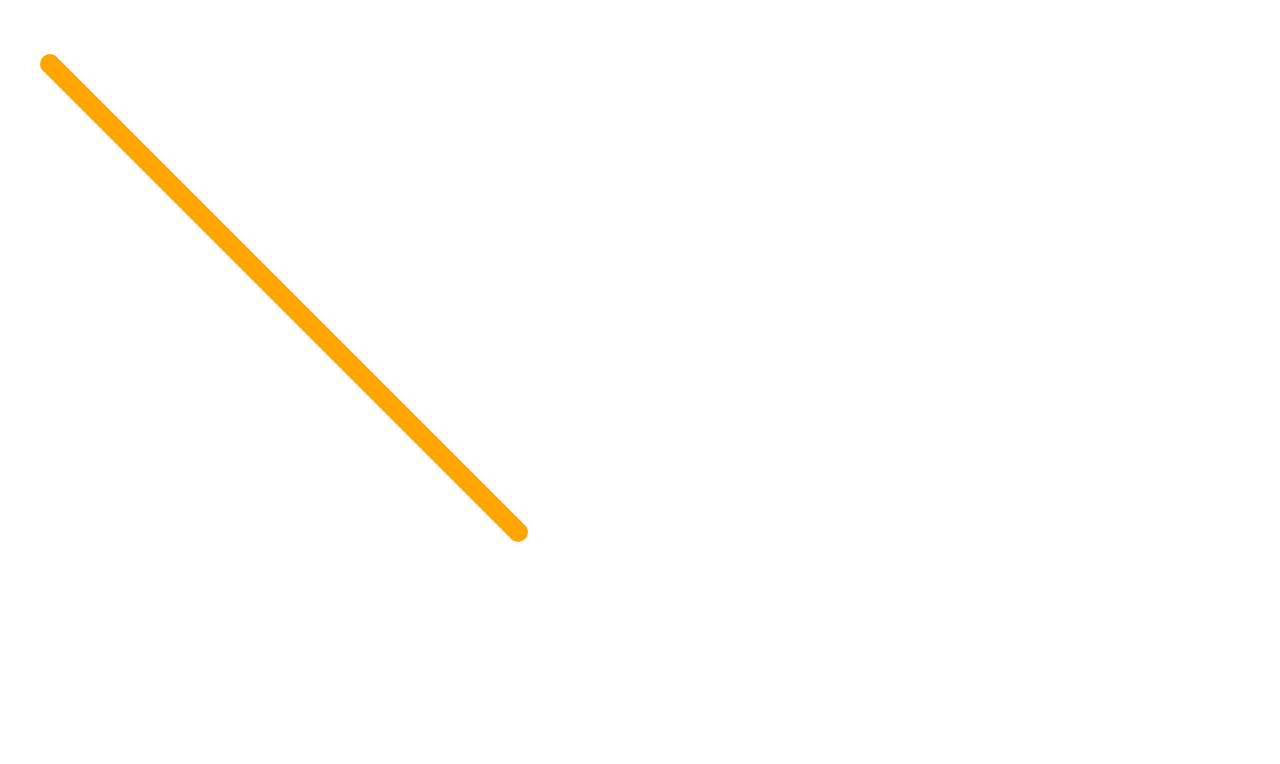
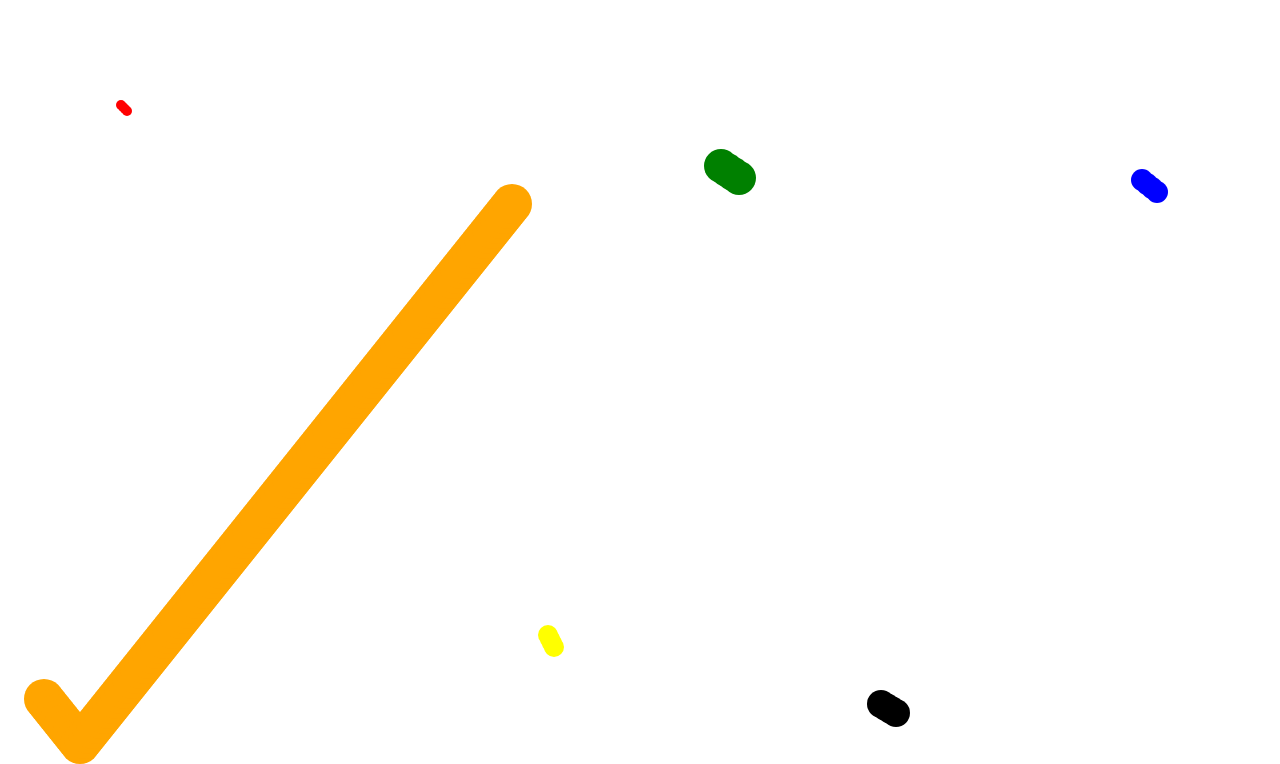
Before and after one commit to elektroels/programmerings-oevelser-lille-vaerloese, a plain HTML site: page index.html in a window 1280 px wide. Shown: the part 36-800 px from the top of the page. Drawn offline with Linux system fonts and the light colour scheme.

Commit message:
videre videre

```diff
--- a/index.html
+++ b/index.html
@@ -14,5 +14,6 @@
     <script src="oev1.js"></script>
     <script src="oev2.js"></script>
     <script src="oev3.js"></script>
+    <script src="oev4.js"></script>
   </body>
 </html>
--- a/oev1.js
+++ b/oev1.js
@@ -4,6 +4,6 @@
 // silver, maroon, purple, fuchsia, lime, olive, navy, teal, aqua
 
 let farve = 'orange'
-let bold = new Bold(50, 100, 4, 4, farve, 10)
+let bold = new Bold(farve)
 
 bold.draw()
--- /dev/null
+++ b/oev4.js
@@ -0,0 +1,21 @@
+// øvelse 4
+
+// Forrige: Loop en bold så det ligner bevægelse
+
+// Den her: En liste af bolde
+// Næste: Dernæst loop + requestAnimationFrame sådan at vi kan lave flere streger
+// Næste næste: Dernæst den sorte baggrund sådan at det ligner bolde
+
+let bolde = []
+
+bolde.push(new Bold('red'))
+bolde.push(new Bold('blue'))
+bolde.push(new Bold('green'))
+bolde.push(new Bold('yellow'))
+bolde.push(new Bold('black'))
+
+
+bolde.forEach(bold => bold.update())
+bolde.forEach(bold => bold.update())
+bolde.forEach(bold => bold.update())
+bolde.forEach(bold => bold.update())
--- a/program.js
+++ b/program.js
@@ -1,91 +1,84 @@
 // setup canvas
 
-const canvas = document.querySelector('canvas');
-const ctx = canvas.getContext('2d');
+const canvas = document.querySelector('canvas')
+const ctx = canvas.getContext('2d')
 
 // TODO: Lav det her dynamisk så det følger hvis man re-sizer vinduet =)
-const width = canvas.width = window.innerWidth;
-const height = canvas.height = window.innerHeight;
+const width = canvas.width = window.innerWidth
+const height = canvas.height = window.innerHeight
 
 // function til at generere et tilfaeldigt tal/nummer
 function random(minimum, maximum) {
-  return Math.floor(Math.random() * (maximum - minimum + 1)) + minimum;
+  return Math.floor(Math.random() * (maximum - minimum + 1)) + minimum
 }
 
 /* Definer hvad en bold er */
-function Bold(x, y, velX, velY, color, size) {
-  this.x = x;       // Random ? > nej koordinat system
-  this.y = y;       // Random ? > nej koordinat system
-  this.velX = velX; // Random mellem 2 tal > nej bevægelses-visning
-  this.velY = velY; // Random mellem 2 tal > nej bevægelses-visning
-  this.color = color; // Rando
-  this.size = size;
+function Bold(color) {
+  // Størrelse
+  this.size = random(5, 20)
+
+  // Placering
+  // ball position always draw at least one ball width
+  // away from the edge of the canvas, to avoid tegning errors
+  this.x = random(0 + this.size, width - this.size),
+  this.y = random(0 + this.size, height - this.size),
+
+  // Hastighed
+  this.velX = random(2, 8)  // Random mellem 2 tal > nej bevægelses-visning
+  this.velY = random(2, 8)  // Random mellem 2 tal > nej bevægelses-visning
+
+  // Farve
+  this.color = color
 }
 
 Bold.prototype.draw = function() {
-  ctx.beginPath();
-  ctx.fillStyle = this.color;
-  ctx.arc(this.x, this.y, this.size, 0, 2 * Math.PI);
-  ctx.fill();
+  ctx.beginPath()
+  ctx.fillStyle = this.color
+  ctx.arc(this.x, this.y, this.size, 0, 2 * Math.PI)
+  ctx.fill()
 }
 
 Bold.prototype.update = function() {
   if ((this.x + this.size) >= width) {
-    this.velX = -(this.velX);
+    this.velX = -(this.velX)
   }
 
   if ((this.x - this.size) <= 0) {
-    this.velX = -(this.velX);
+    this.velX = -(this.velX)
   }
 
   if ((this.y + this.size) >= height) {
-    this.velY = -(this.velY);
+    this.velY = -(this.velY)
   }
 
   if ((this.y - this.size) <= 0) {
-    this.velY = -(this.velY);
+    this.velY = -(this.velY)
   }
 
-  this.x += this.velX;
-  this.y += this.velY;
+  this.x += this.velX
+  this.y += this.velY
 
   this.draw()
 }
 
-/* ØVELSE 1 */
-//let testBold = new Bold(50, 100, 4, 4, 'blue', 10);
-//testBold.draw()
-
-
-/* ØVELSE SIDST */
-let balls = [];
+let balls = []
 
 while (balls.length < 5) {
-  let size = random(10,20);
-  let ball = new Bold(
-    // ball position always draw at least one ball width
-    // away from the edge of the canvas, to avoid tegning errors
-    random(0 + size,width - size),
-    random(0 + size,height - size),
-    random(-7,7),
-    random(-7,7),
-    'rgb(' + random(0,255) + ',' + random(0,255) + ',' + random(0,255) +')',
-    size
-  );
+  let size = random(10,20)
+  let ball = new Bold('rgb(' + random(0,255) + ',' + random(0,255) + ',' + random(0,255) +')')
 
-  balls.push(ball);
+  balls.push(ball)
 }
 
 function loop() {
-  ctx.fillStyle = 'rgba(0, 0, 0, 0.25)';
-  ctx.fillRect(0, 0, width, height);
+  ctx.fillStyle = 'rgba(0, 0, 0, 0.25)'
+  ctx.fillRect(0, 0, width, height)
 
   for (let i = 0; i < balls.length; i++) {
-    //balls[i].draw()
     balls[i].update()
   }
 
-  requestAnimationFrame(loop);
+  requestAnimationFrame(loop)
 }
 
-//loop();
+//loop()
```
Also changed, not shown: oev30.js (deleted, +0 -7 lines).
